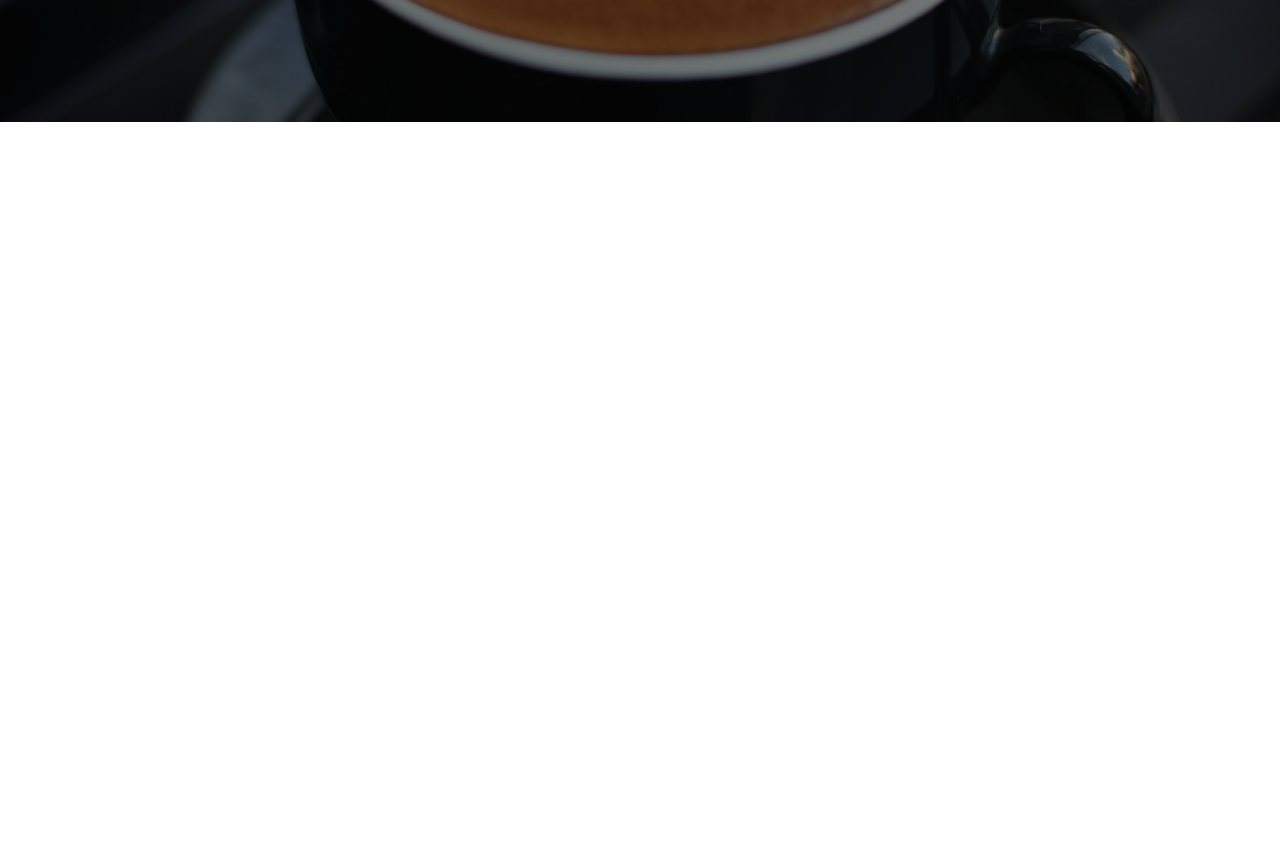
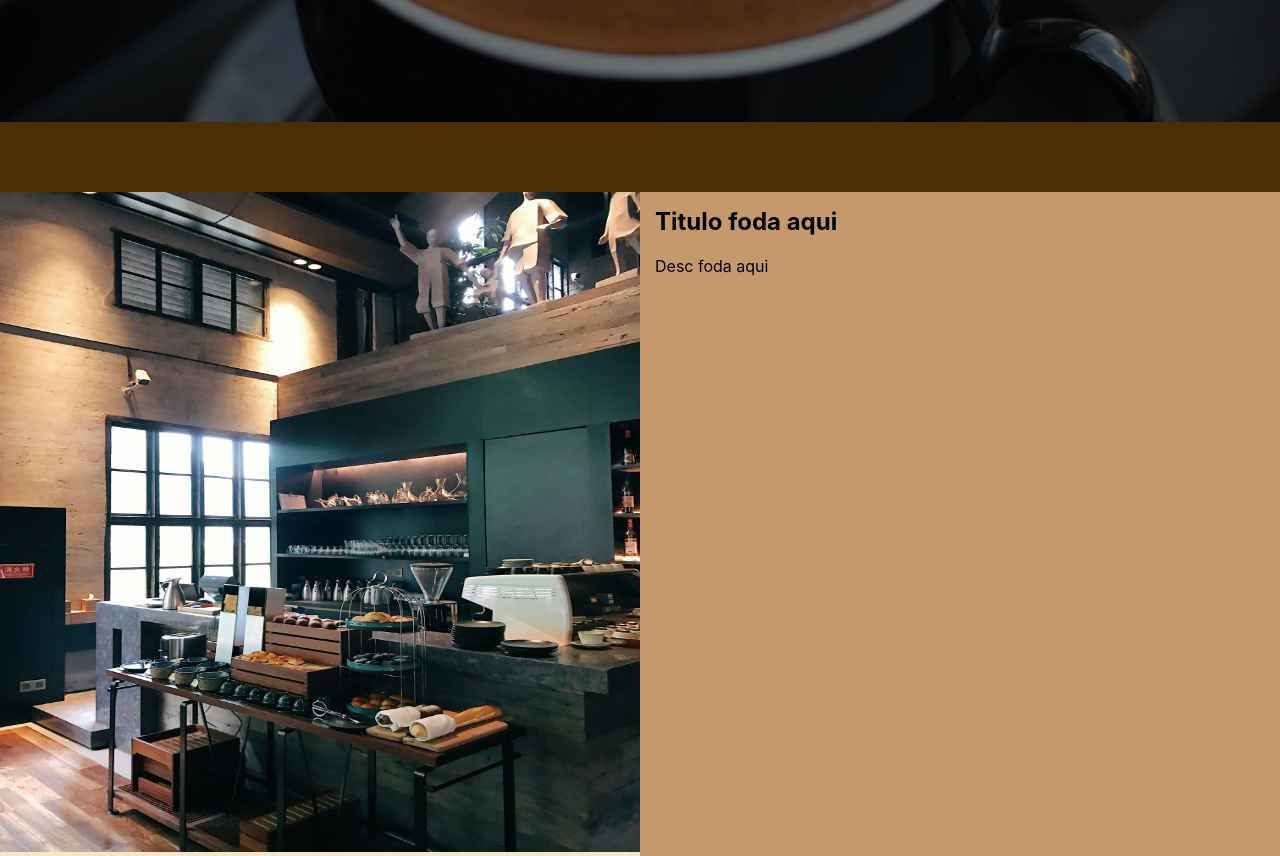
Before and after one commit to KCauet/cafe-aurora, a React (Create React App) app: page / in a window 1280 px wide. Shown: the part 620-1476 px from the top of the page. Before the commit the page ends 800 px from the top, so only its background shows below. Built offline with nearby package versions, Linux system fonts and the light colour scheme.

Commit message:
Primeira section feita, falta só o conteúdo pra ela

```diff
--- a/src/App.css
+++ b/src/App.css
@@ -8,6 +8,15 @@
 * {
   padding: 0px;
   margin: 0px;
+}
+
+body {
+  background-color: var(--corPrincipal);
+}
+
+main {
+  display: flex;
+  justify-content: center;
 }
 
 h2 {
--- a/src/App.js
+++ b/src/App.js
@@ -1,4 +1,6 @@
 import './App.css';
+import Segmento from './components/Segmento';
+import imgS1 from './Images/Cafeteria.jpg';
 
 
 function App() {
@@ -21,8 +23,6 @@ function App() {
 
       <div style={{
         width: '100%',
-        height: '200px',
-        display: 'flex',
       }} >
 
         <div className='heroContainer' >
@@ -42,6 +42,12 @@ function App() {
 
       </div>
 
+      <main>
+
+        <Segmento titulo={'Titulo foda aqui'} desc={'Desc foda aqui'} img={imgS1} />
+
+      </main>
+
     </div>
   );
 }
--- /dev/null
+++ b/src/components/Segmento.jsx
@@ -0,0 +1,31 @@
+import styles from './Segmento.module.css';
+
+function Segmento( {extras, titulo, desc, img} ) {
+    return (
+        <div className={styles.mainDiv}>
+
+            <picture>
+                <img src={img} style={{
+                    backgroundRepeat: 'no-repeat',
+                    backgroundSize: 'cover',
+                    backgroundPosition: 'center',
+                    backgroundImage: `url(${img})`,
+                    height: '660px',
+                    width: '100%'
+                }}/>
+            </picture>
+
+            <section className={styles.sectionDiv}>
+                <h1>{titulo}</h1>
+                <br />
+                <p>{desc}</p>
+            </section>
+
+
+
+            {extras}
+        </div>
+    )
+}
+
+export default Segmento
--- /dev/null
+++ b/src/components/Segmento.module.css
@@ -0,0 +1,12 @@
+.mainDiv {
+    background-color: var(--fundoAlt);
+    display: grid;
+    grid-template-columns: 50% 50% ;
+    width: 100%;
+    margin-top: 70px;
+}
+
+.sectionDiv {
+    background-color: var(--destaque);
+    padding: 15px;
+}
```
Also changed, not shown: src/Images/Cafeteria.jpg (renamed from src/Images/pexels-julieaagaard-2467287.jpg).
